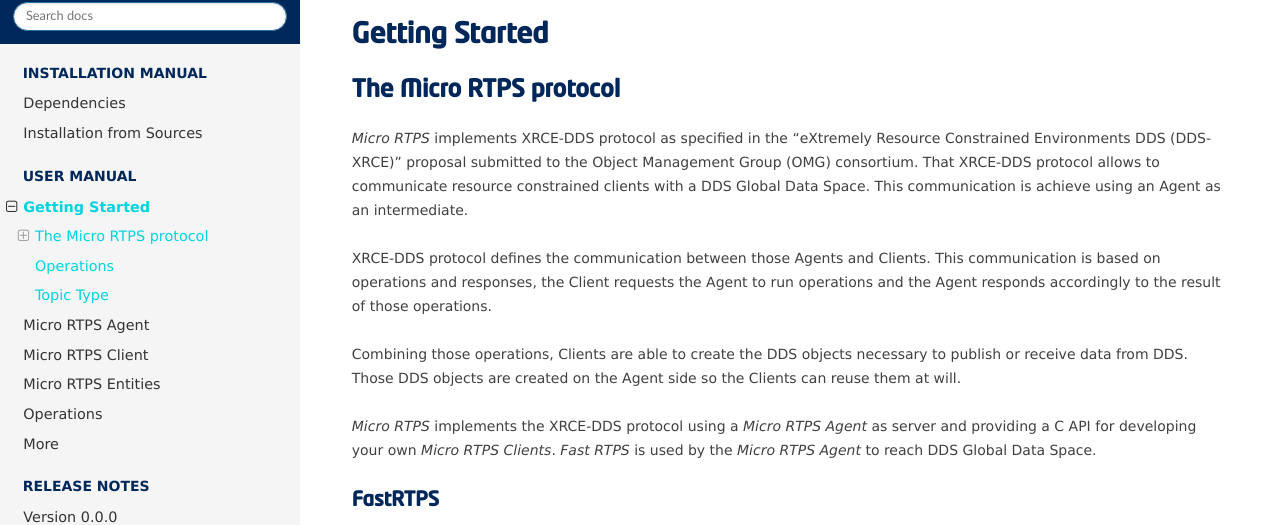
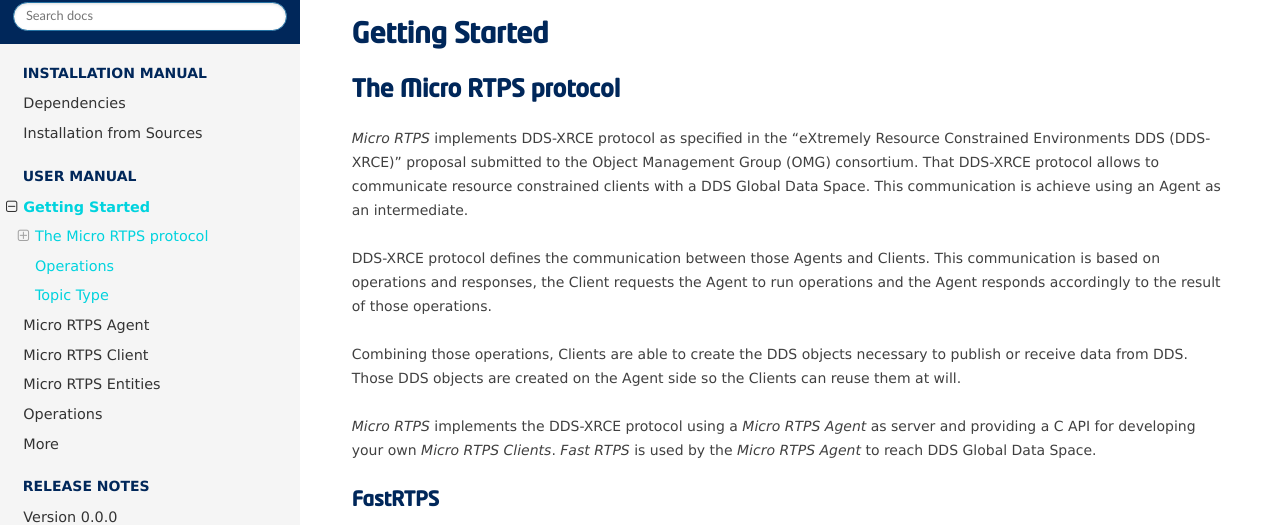
Before and after one commit to eProsima/Micro-XRCE-DDS-docs, a Sphinx documentation site: the page built from docs/introduction.rst, in a window 1280 px wide and 900 px high. Shown: the part 119-644 px from the top of the window. Built offline with Sphinx 7.4.7 and the Read the Docs theme 2.0.0, drawn with Linux system fonts in a browser that asks for light colours.

```diff
--- a/docs/introduction.rst
+++ b/docs/introduction.rst
@@ -4,15 +4,15 @@ Getting Started
 The Micro RTPS protocol
 -----------------------
 
-*Micro RTPS* implements XRCE-DDS protocol as specified in the "eXtremely Resource Constrained Environments DDS (DDS-XRCE)" proposal submitted to the Object Management Group (OMG) consortium. That XRCE-DDS protocol allows to communicate resource constrained clients with a DDS Global Data Space. This communication is achieve using an Agent as an intermediate.
+*Micro RTPS* implements DDS-XRCE protocol as specified in the "eXtremely Resource Constrained Environments DDS (DDS-XRCE)" proposal submitted to the Object Management Group (OMG) consortium. That DDS-XRCE protocol allows to communicate resource constrained clients with a DDS Global Data Space. This communication is achieve using an Agent as an intermediate.
 
-XRCE-DDS protocol defines the communication between those Agents and Clients. This communication is based on operations and responses,
+DDS-XRCE protocol defines the communication between those Agents and Clients. This communication is based on operations and responses,
 the Client requests the Agent to run operations and the Agent responds accordingly to the result of those operations.
 
 Combining those operations, Clients are able to create the DDS objects necessary to publish or receive data from DDS. Those DDS objects are
 created on the Agent side so the Clients can reuse them at will.
 
-*Micro RTPS* implements the XRCE-DDS protocol using a *Micro RTPS Agent* as server and providing a C API for developing your own *Micro RTPS Clients*. *Fast RTPS* is used by the *Micro RTPS Agent* to reach DDS Global Data Space.
+*Micro RTPS* implements the DDS-XRCE protocol using a *Micro RTPS Agent* as server and providing a C API for developing your own *Micro RTPS Clients*. *Fast RTPS* is used by the *Micro RTPS Agent* to reach DDS Global Data Space.
 
 FastRTPS
 ^^^^^^^^
```
